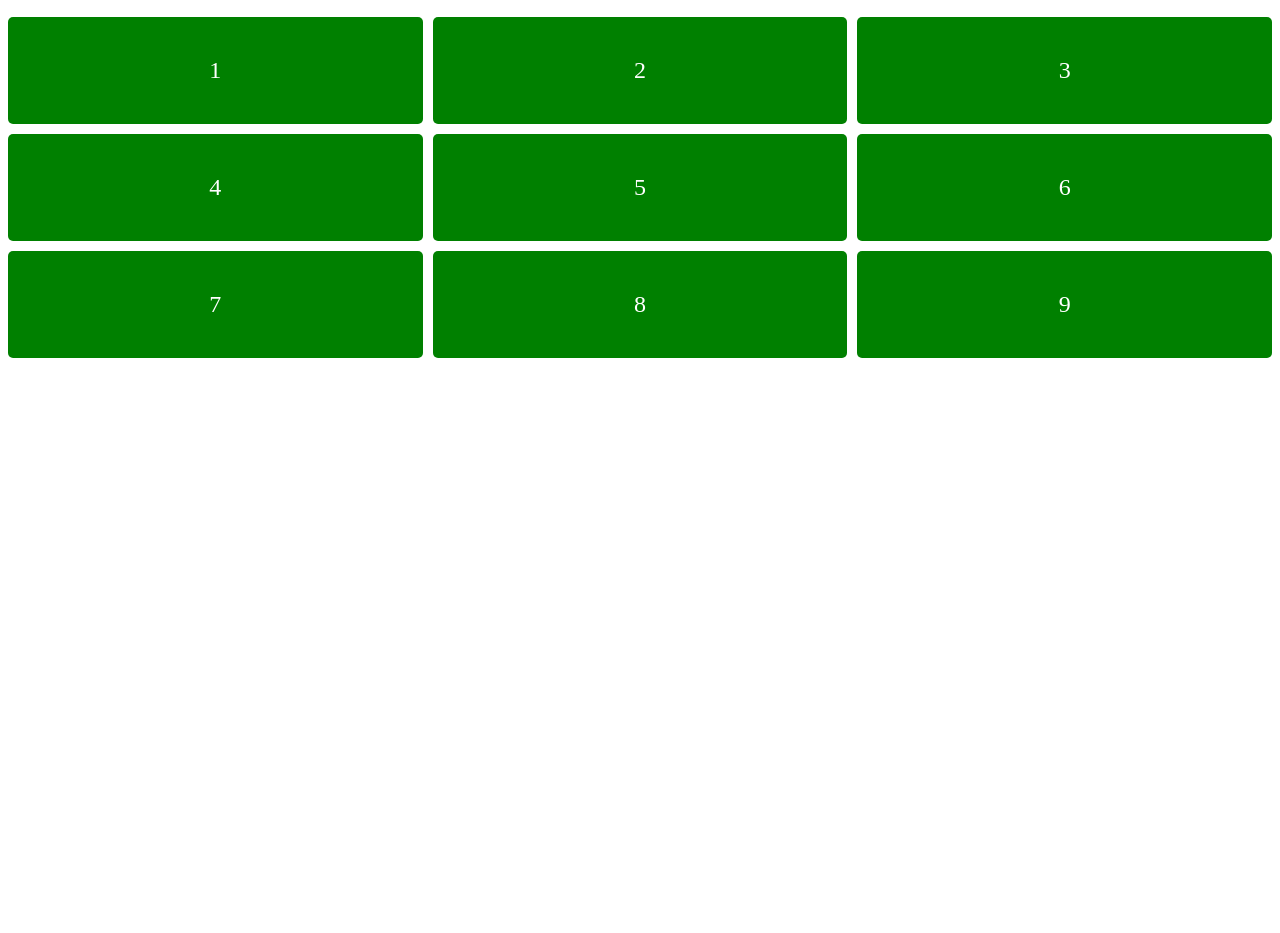
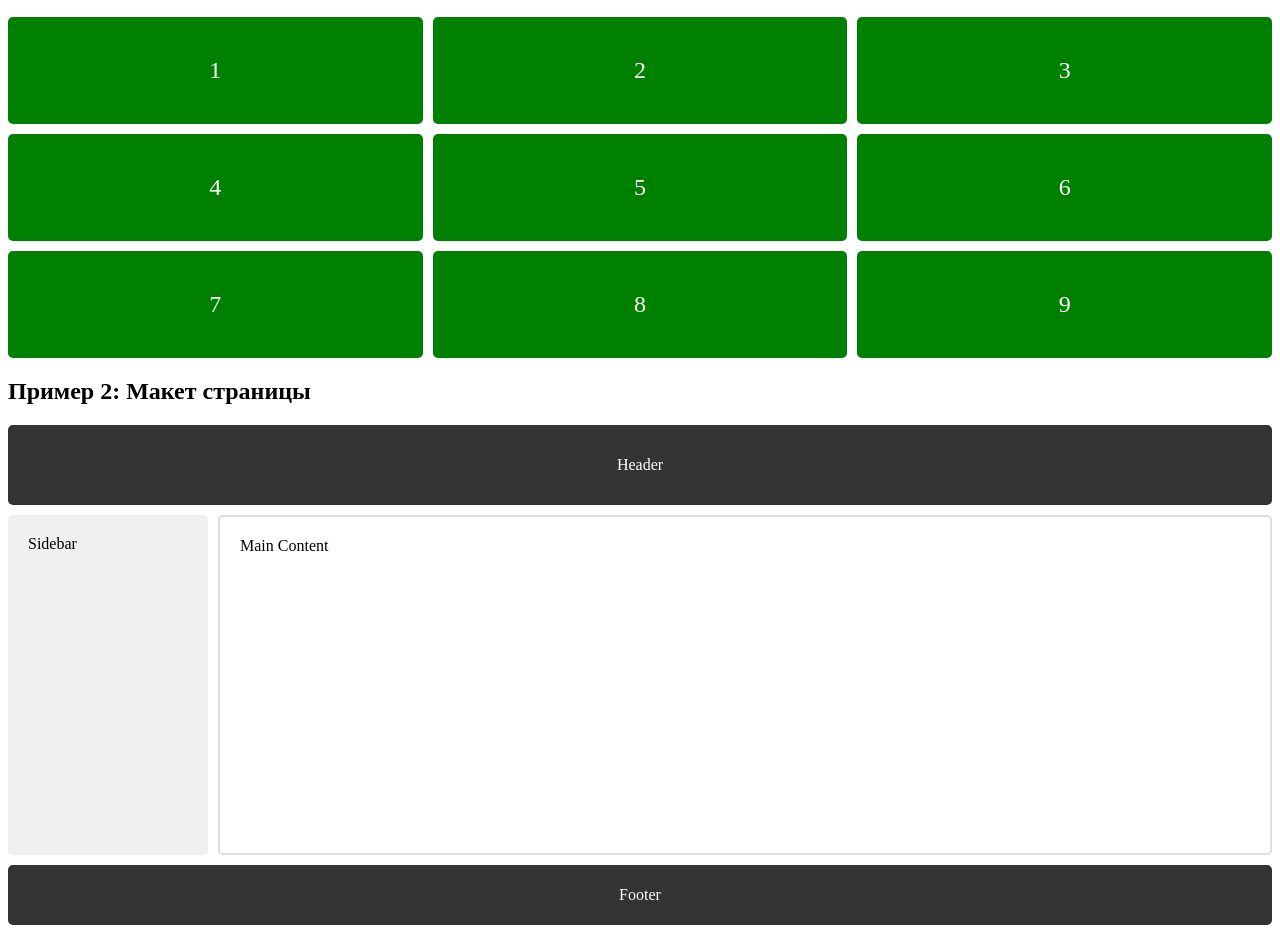
Before and after one commit to nika0-0-11/Lab8_AdaptiveGrid, a plain HTML site: page gridPractice.html in a window 1280 px wide. Shown: the part 110-1043 px from the top of the page. Before the commit the page ends 800 px from the top, so only its background shows below. Drawn offline with Linux system fonts and the light colour scheme.

Commit message:
Added page layout using grid-template-areas

```diff
--- a/gridPractice.css
+++ b/gridPractice.css
@@ -12,3 +12,50 @@
     font-size: 24px;
     border-radius: 5px;
 }
+
+.page-layout {
+    display: grid;
+    grid-template-areas:
+        "header header"
+        "sidebar main"
+        "footer footer";
+    grid-template-columns: 200px 1fr;
+    grid-template-rows: 80px 1fr 60px;
+    gap: 10px;
+    height: 500px;
+}
+
+.header {
+    grid-area: header;
+    background-color: #333;
+    color: white;
+    display: flex;
+    align-items: center;
+    justify-content: center;
+    border-radius: 5px;
+}
+
+.sidebar {
+    grid-area: sidebar;
+    background-color: #f0f0f0;
+    padding: 20px;
+    border-radius: 5px;
+}
+
+.main {
+    grid-area: main;
+    background-color: #fff;
+    border: 2px solid #ddd;
+    padding: 20px;
+    border-radius: 5px;
+}
+
+.footer {
+    grid-area: footer;
+    background-color: #333;
+    color: white;
+    display: flex;
+    align-items: center;
+    justify-content: center;
+    border-radius: 5px;
+}
--- a/gridPractice.html
+++ b/gridPractice.html
@@ -8,6 +8,7 @@
 </head>
 <body>
     <h1>Примеры VSS Grid</h1>
+    <!-- Пример 1: Простая сетка -->
     <section>
         <h2>Пример 1: Сетка 3x3</h2>
         <div class="simple-grid">
@@ -22,5 +23,15 @@
             <div class="grid-item">9</div>
         </div>
     </section>
+    <!-- Пример 2: Простая сетка -->
+     <section>
+        <h2>Пример 2: Макет страницы</h2>
+        <div class="page-layout">
+            <header class="header">Header</header>
+            <aside class="sidebar">Sidebar</aside>
+            <main class="main">Main Content</main>
+            <footer class="footer">Footer</footer>
+        </div>
+     </section>
 </body>
 </html>
```
